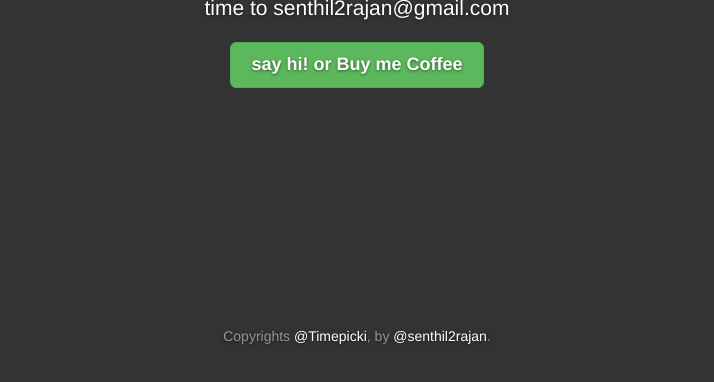
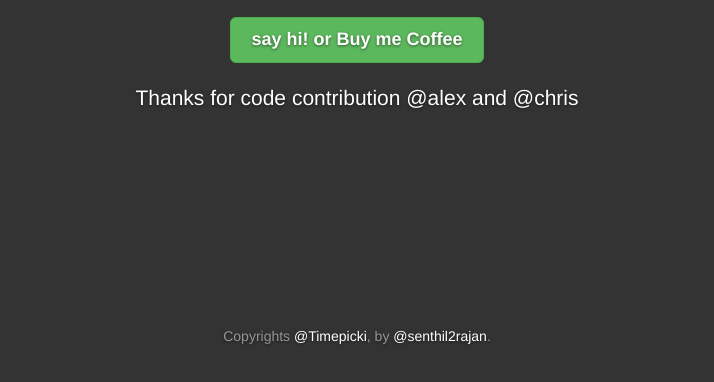
Before and after one commit to senthilraj/TimePicki, a plain HTML site: page contact.html in a window 1280 px wide. Shown: the part 414-796 px from the top of the page, without its empty margins (283-997 px from the left). Drawn offline with Linux system fonts and the light colour scheme.

Commit message:
Update contact.html

```diff
--- a/contact.html
+++ b/contact.html
@@ -47,6 +47,9 @@
             <p class="lead">
               <a href="mailto:senthil2rajan@gmail.com" class="btn btn-lg btn-success">say hi! or Buy me Coffee</a>
             </p>
+            <p class="lead font14">
+  		Thanks for code contribution <a href="https://twitter.com/alexkinnee">@alex</a> and <a href="https://twitter.com/derouck">@chris</a>
+            </p>
           </div>
 
           <div class="mastfoot">
```
